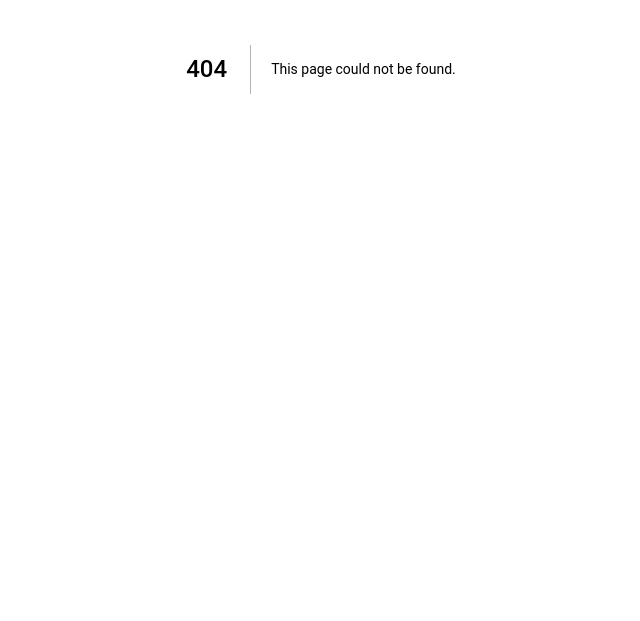
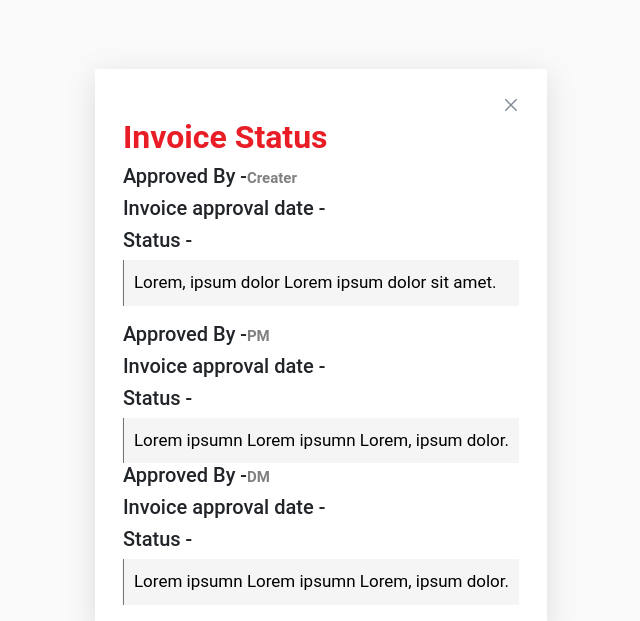
Before and after one commit to techniraggit/POIM_Frontend, a Next.js app: page /invoiceStatus in a window 1280 px wide. Before the commit this address had no page. Shown: the part 331-952 px from the top of the page, without its empty margins (319-959 px from the left). Before the commit the page ends 800 px from the top, so only its background shows below. Built offline with nearby package versions, Linux system fonts and the light colour scheme.

Commit message:
design fix

```diff
--- a/components/PoStatus.jsx
+++ b/components/PoStatus.jsx
@@ -25,8 +25,8 @@ function PoStatus({ setIsModalOpen }) {
                 </div>
                 <div className='po-status-p'>
                     <h5>Approved <span className="po-span">:- 13th feb 2024</span> </h5>
-                    <h5 className='sub-show 2'>Approved Co Amount <span className="po-span">- $450</span> </h5>
-                    <p>
+                    <h5 className='sub-show sub-hide'>Approved Co Amount <span className="po-span">- $450</span> </h5>
+                    <p className="mb-0">
                         Lorem ipsumn Lorem ipsumn Lorem, ipsum dolor.
                     </p>
                 </div>
--- a/pages/edit-invoice/[id].jsx
+++ b/pages/edit-invoice/[id].jsx
@@ -11,7 +11,7 @@ import { useRouter } from 'next/router';
 import Subcontractor_invoice from "@/components/subcontractor_invoice";
 import { MinusOutlined, PlusOutlined } from '@ant-design/icons';
 import Roles from "@/components/Roles";
-import { saveAs } from "file-saver";
+// import { saveAs } from "file-saver";
 import useInvoice from "@/hooks/useInvoice";
 
 const { TextArea } = Input;
--- a/pages/invoice.jsx
+++ b/pages/invoice.jsx
@@ -130,8 +130,8 @@ const Invoice = () => {
                                 <div className="purchase-filter">
                                     <span className="filter-span">Filter :</span>
 
-                                    <Select placeholder="Select PO Type" id="single1"
-                                        class="js-states form-control file-wrap-select bold-select"
+                                    <Select placeholder=" Type" id="single1"
+                                        className="line-select me-2"
                                         onChange={(value) =>
 
                                             setQuery(prevState => ({
@@ -168,8 +168,6 @@ const Invoice = () => {
                                                 ...prevState,
                                                 ['filter_by_po_status']: value
                                             }))}
-
-
                                     >
                                         <Option value="pending">Pending</Option>
                                         <Option value="approved">Approved</Option>
--- /dev/null
+++ b/pages/invoiceStatus.jsx
@@ -0,0 +1,45 @@
+import React from 'react'
+import '../styles/style.css'
+import { CloseOutlined } from "@ant-design/icons";
+
+function invoiceStatus({ setIsModalOpen }) {
+
+    return (
+        <>
+            <div className='po-status-main'>
+                <div className='po-status'>
+                    <div className="po-span" >
+                        <CloseOutlined />
+                    </div>
+                    <h1>Invoice Status</h1>
+                </div>
+                <div className='po-status-p'>
+                    <h5>Approved By -<span className="po-span">Creater</span></h5>
+                    <h5 className='sub-show '>Invoice approval date -<span className="po-span"></span> </h5>
+                    <h5>Status -<span className="po-span"></span> </h5>
+                    <p>
+                        Lorem, ipsum dolor Lorem ipsum dolor sit amet.
+                    </p>
+                </div>
+                <div className='po-status-p'>
+                    <h5>Approved By -<span className="po-span">PM</span> </h5>
+                    <h5 className='sub-show '>Invoice approval date -<span className="po-span"></span> </h5>
+                    <h5>Status -<span className="po-span"></span> </h5>
+                    <p className="mb-0">
+                        Lorem ipsumn Lorem ipsumn Lorem, ipsum dolor.
+                    </p>
+                </div>
+                <div className='po-status-p'>
+                    <h5>Approved By -<span className="po-span">DM</span> </h5>
+                    <h5 className='sub-show '>Invoice approval date -<span className="po-span"></span> </h5>
+                    <h5>Status -<span className="po-span"></span> </h5>
+                    <p className="mb-0">
+                        Lorem ipsumn Lorem ipsumn Lorem, ipsum dolor.
+                    </p>
+                </div>
+            </div>
+        </>
+    )
+
+    }
+export default invoiceStatus;
--- a/styles/style.css
+++ b/styles/style.css
@@ -3657,6 +3657,8 @@ li.ant-pagination-item {
 
 }
 
+
+
 .po-span {
     text-align: end;
     cursor: pointer;
@@ -3666,7 +3668,13 @@ li.ant-pagination-item {
     max-width: 600px;
     margin: 0 auto;
     background-color: #fff;
-    padding: 20px 20px;
+    padding: 25px 28px;
+    position: absolute;
+    top: 50%;
+    left: 50%;
+    z-index: 9999;
+    transform: translate(-50%, 0%);
+    box-shadow: rgba(100, 100, 111, 0.2) 0px 7px 29px 0px;
 }
 
 span.po-span {
```
Also changed, not shown: pages/po_list.jsx (+33 -10 lines), pages/view-invoice/[id].jsx (+23 -3 lines).
